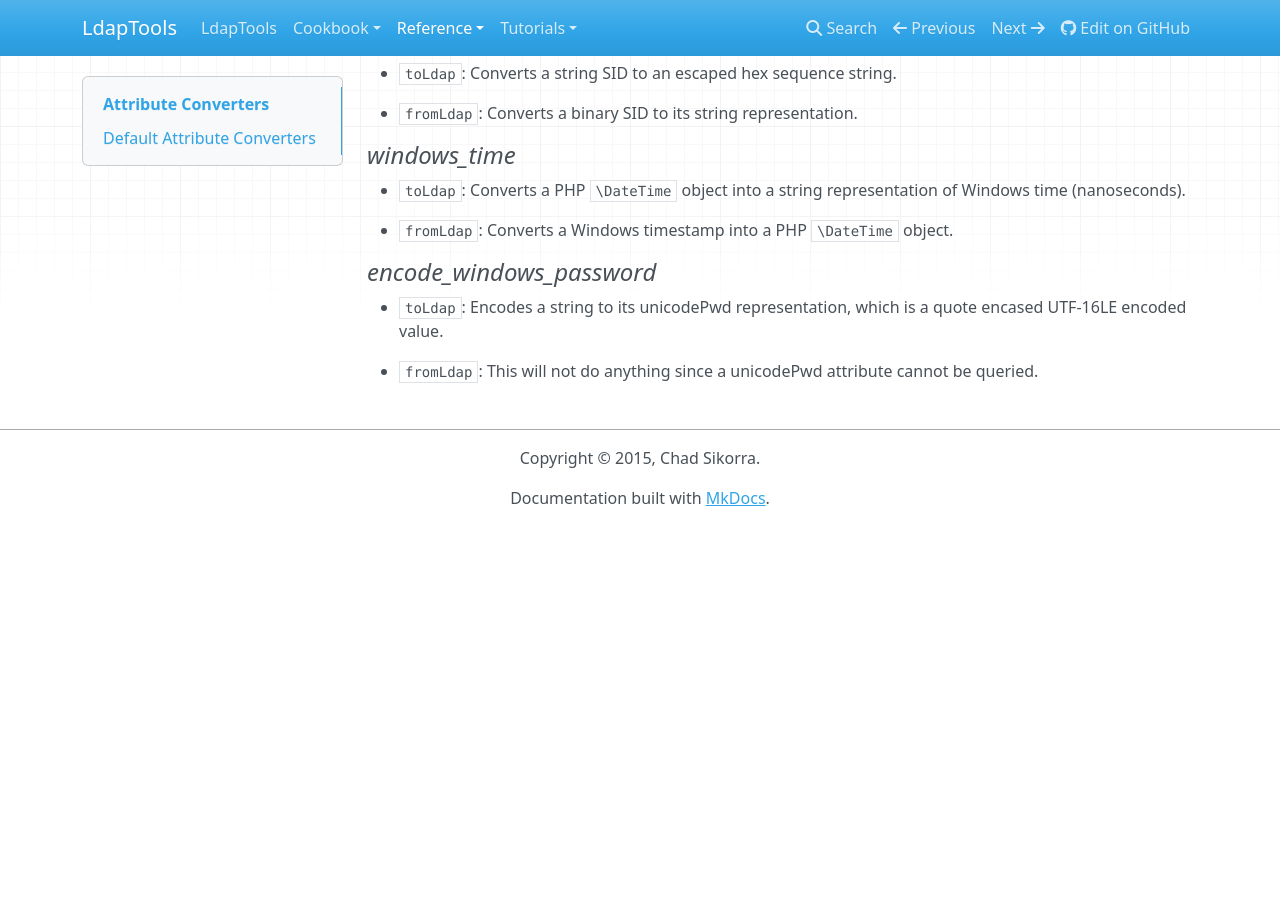
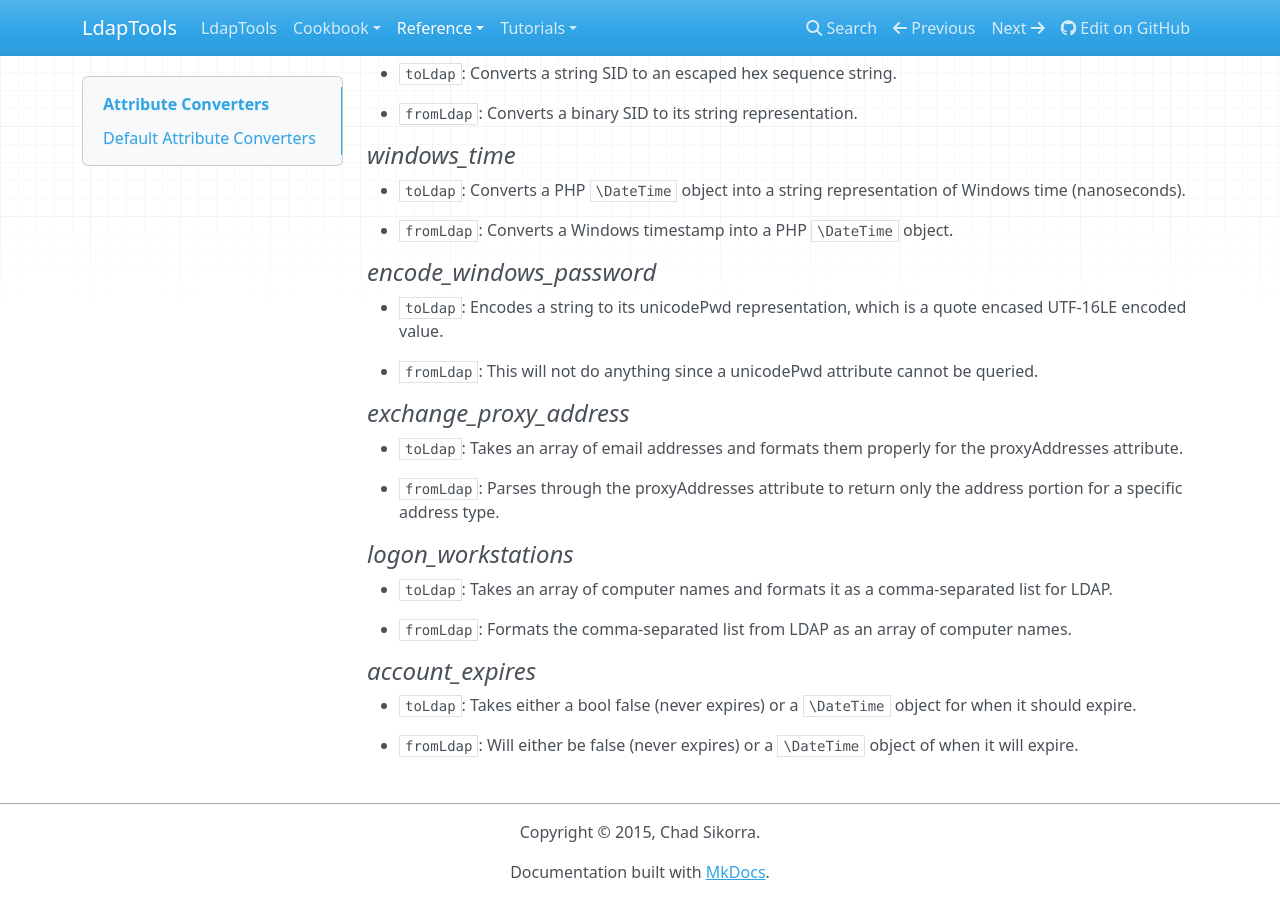
Before and after one commit to ldaptools/ldaptools, an MkDocs documentation site: the page built from docs/en/reference/Attribute-Converters.md, in a window 1280 px wide and 900 px high, scrolled down 1341 px. Built offline with MkDocs 1.6.1, drawn with Linux system fonts in a browser that asks for light colours; nearby versions of some CDN libraries; before the commit the page ends 1867 px from its top, so only the background shows below that.

Commit message:
Update the attribute converters list docs.

```diff
--- a/docs/en/reference/Attribute-Converters.md
+++ b/docs/en/reference/Attribute-Converters.md
@@ -64,3 +64,18 @@ process and the converter may use the connection to make LDAP calls to resolve d
   * `toLdap`: Encodes a string to its unicodePwd representation, which is a quote encased UTF-16LE encoded value.
 
   * `fromLdap`: This will not do anything since a unicodePwd attribute cannot be queried.
+
+#### *exchange_proxy_address*
+  * `toLdap`: Takes an array of email addresses and formats them properly for the proxyAddresses attribute.
+
+  * `fromLdap`: Parses through the proxyAddresses attribute to return only the address portion for a specific address type.
+
+#### *logon_workstations*
+  * `toLdap`: Takes an array of computer names and formats it as a comma-separated list for LDAP.
+
+  * `fromLdap`: Formats the comma-separated list from LDAP as an array of computer names.
+
+#### *account_expires*
+  * `toLdap`: Takes either a bool false (never expires) or a `\DateTime` object for when it should expire.
+
+  * `fromLdap`: Will either be false (never expires) or a `\DateTime` object of when it will expire.
```
